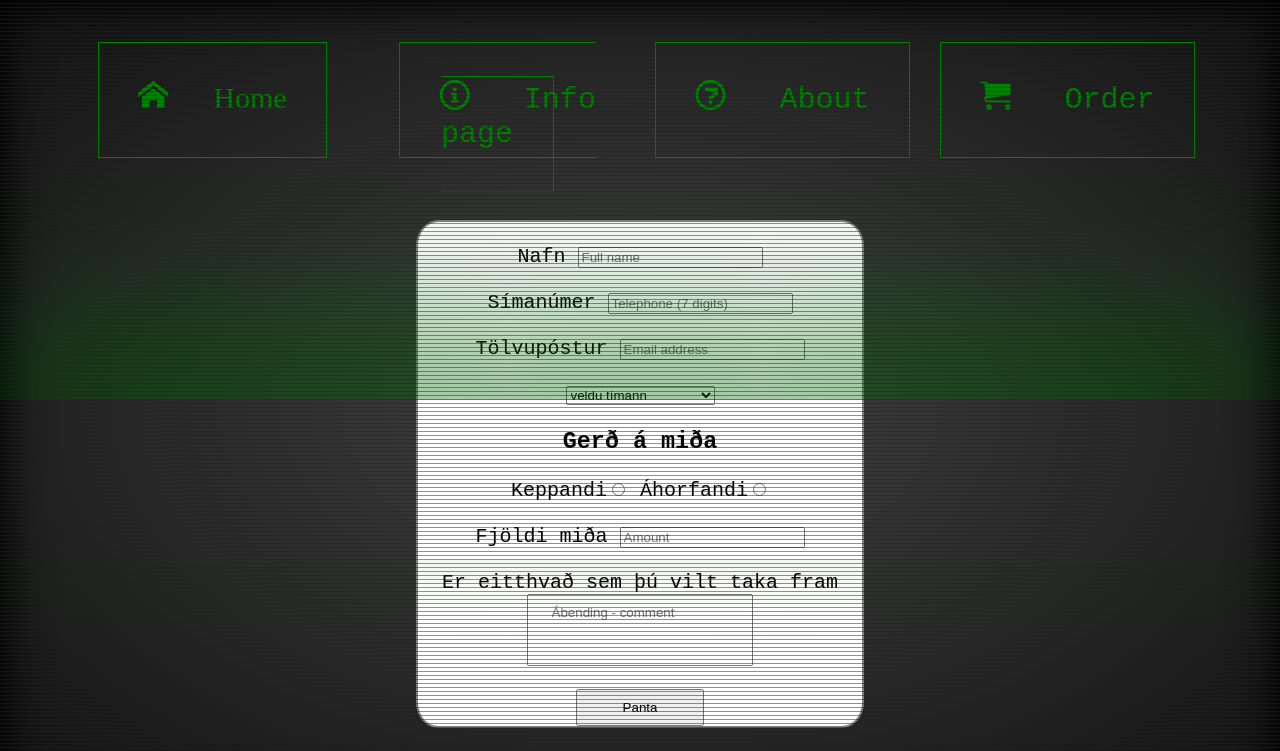
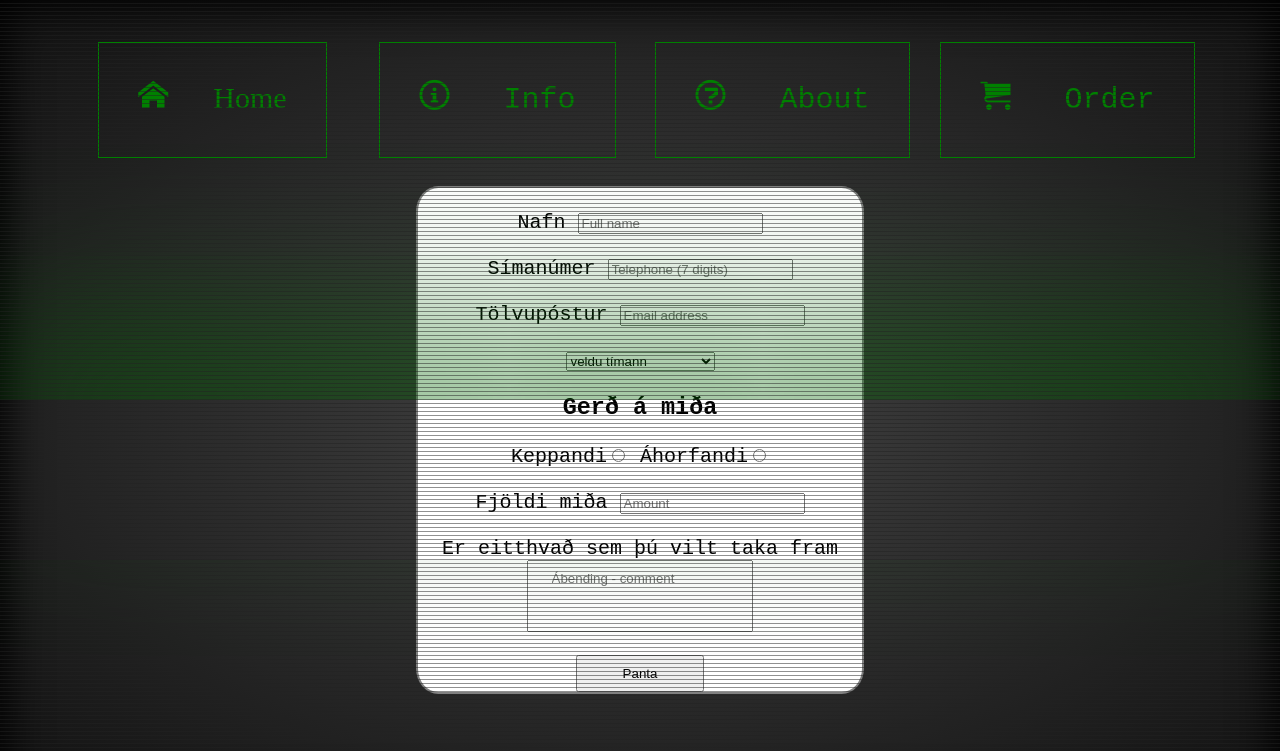
Before and after one commit to Emilb05/LokaverkefniV22, a plain HTML site: page Lokaverkefni/order.html in a window 1280 px wide. Shown: the top 751 px of the page. Drawn offline with Linux system fonts and the light colour scheme; files whose address does not match are found by name.

Commit message:
Update order.html

```diff
--- a/Lokaverkefni/order.html
+++ b/Lokaverkefni/order.html
@@ -14,7 +14,7 @@
 <body class="screen">
     <section class="col-4">
         <center><div></span><a class="border staerd2" href="Forsida.html" title="Forsíða"><span class="icon-home"> &nbsp; Home</a></div></center>
-            <center><div><a class="border staerd2" href="info.html" title="upplýsingar síða"><span class="icon-info"></span> &nbsp; Info page</a></div></center>
+            <center><div><a class="border staerd2" href="info.html" title="upplýsingar síða"><span class="icon-info"></span> &nbsp; Info</a></div></center>
             <center><div><a class="border staerd2" href="about.html" title="umfjöllunar síða"><span class="icon-question"></span> &nbsp; About</a></div></center>
             <center><div><a class="border staerd2" href="order.html" title="Pöntunar síða"><span class="icon-cart"></span> &nbsp; Order</a></div></center>
     </section>
```
